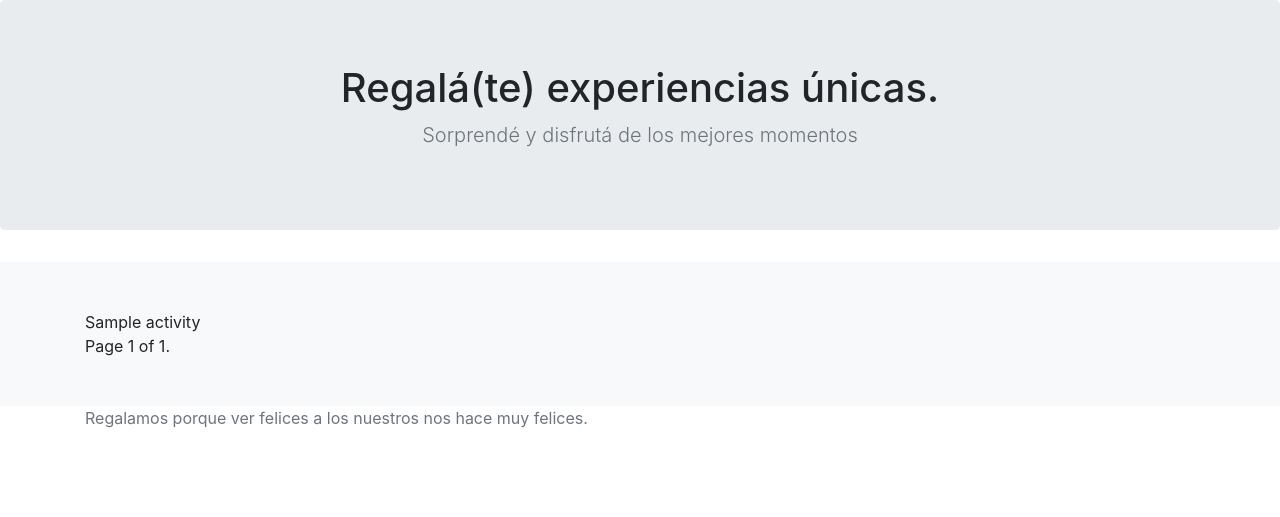
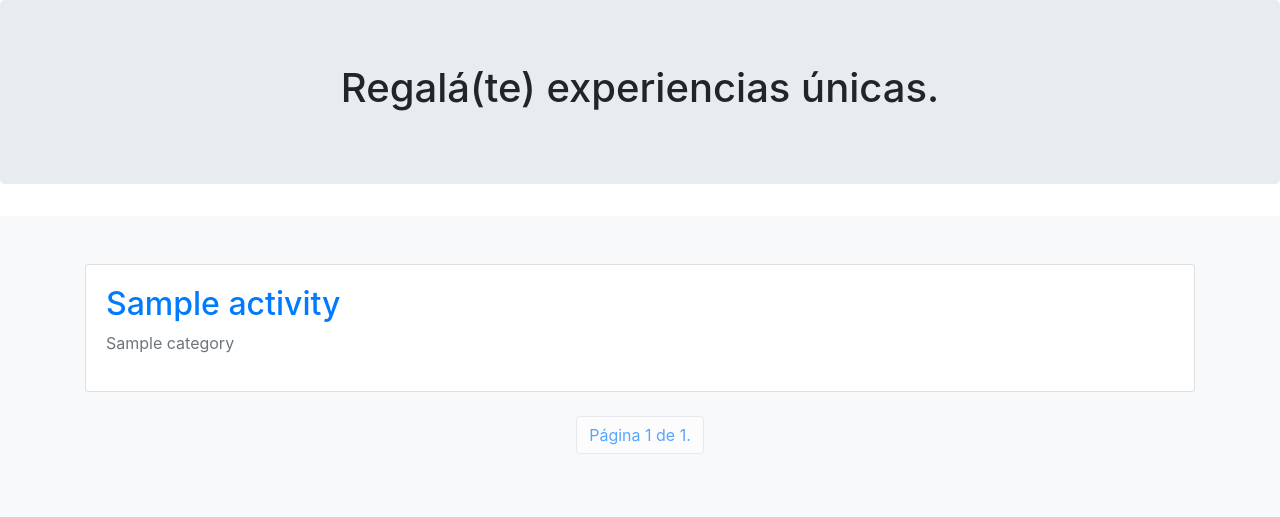
Before and after one commit to Bleumont/big_box, a Django app: page /box/1/activity/ in a window 1280 px wide. Shown: the part 56-573 px from the top of the page. Run offline with Django 3.2, Linux system fonts and the light colour scheme; tables that the repository leaves empty hold one stand-in row (values such as "Sample post"); some libraries are stand-ins or nearby versions.

Commit message:
fixed templates and views

```diff
--- a/bigbox/templates/bigbox/activities.html
+++ b/bigbox/templates/bigbox/activities.html
@@ -1,25 +1,38 @@
-{% extends 'bigbox/index.html' %}
+{% extends 'bigbox/index.html' %} {% block content %}
 
-{% block content %}
-{% for activity in box_activities %}
-{{ activity.name }}<br>
-{% endfor %}
+    {% for activity in box_activities %}
+        <div class="card mb-4 box-shadow" >
+            <div class="card-body">
+                <h2><a href="{% url 'single_box_activity' box.id activity.id %}">{{ activity.name }}</h2></a>
+                <p class="text-muted">{{ activity.category.name}}</p>
+            </div>
+        </div>
+    {% endfor %}
 
-<div class="pagination">
-    <span class="step-links">
+    <ul class="pagination justify-content-center">
+
         {% if box_activities.has_previous %}
-        <a href="?page=1">&laquo; Primera</a>
-        <a href="?page={{ box_activities.previous_page_number }}">Anterior</a>
+        <li class="page-item">
+            <a class="page-link" href="?page=1">&laquo;</a>
+        </li>
+        <li class="page-item">
+            <a class="page-link" href="?page={{ box_activities.previous_page_number }}"><</a>
+        </li>
         {% endif %}
 
-        <span class="current">
-            Page {{ box_activities.number }} of {{ box_activities.paginator.num_pages }}.
-        </span>
+        <li class="page-item">
+          <div class="page-link btn disabled">
+              Página {{ box_activities.number }} de {{ box_activities.paginator.num_pages }}.
+          </div>
+        </li>
 
         {% if box_activities.has_next %}
-        <a href="?page={{ box_activities.next_page_number }}">Siguiente</a>
-        <a href="?page={{ box_activities.paginator.num_pages }}">Ultima &raquo;</a>
+        <a class="page-link" href="?page={{ box_activities.next_page_number }}">></a>
+        <a class="page-link" href="?page={{ box_activities.paginator.num_pages }}">&raquo;</a>
+
         {% endif %}
-    </span>
+
+    </div>
+    {% endblock content %}
+  </div>
 </div>
-{% endblock content %}
--- a/bigbox/templates/bigbox/index.html
+++ b/bigbox/templates/bigbox/index.html
@@ -4,7 +4,6 @@
   <head>
     <meta charset="UTF-8" />
     <meta http-equiv="X-UA-Compatible" content="IE=edge" />
-    <link rel="stylesheet" href="{% static 'bigbox/styles.css' %}" />
     <title>BigBox Project</title>
     <meta
       name="viewport"
@@ -78,9 +77,6 @@
       <section class="jumbotron text-center">
         <div class="container">
           <h1 class="jumbotron-heading">Regalá(te) experiencias únicas.</h1>
-          <p class="lead text-muted">
-            Sorprendé y disfrutá de los mejores momentos
-          </p>
         </div>
       </section>
 
@@ -92,12 +88,6 @@
         </div>
       </div>
     </main>
-    <footer class="text-muted">
-      <div class="container">
-        <p class="float-right"></p>
-        <p>Regalamos porque ver felices a los nuestros nos hace muy felices.</p>
-      </div>
-    </footer>
 
     <script
       src="https://code.jquery.com/jquery-3.2.1.slim.min.js"
--- a/bigbox/urls.py
+++ b/bigbox/urls.py
@@ -4,7 +4,7 @@ from .views import *
 urlpatterns = [
     path('box/', all_boxes, name='all_boxes'),
     path('box/<int:box_id>/', BoxView.as_view(), name='single_box'),
-    path('box/<str:slug>/', BoxView.as_view(), name='search_by_slug'),
+    path('box/<str:slug>/', SlugSearch.as_view(), name='search_slug'),
     path('box/<int:box_id>/activity/', box_activities, name='box_activities'),
     path('box/<int:box_id>/activity/<int:activity_id>/', single_box_activity, name='single_box_activity'),
 ]
--- a/bigbox/views.py
+++ b/bigbox/views.py
@@ -1,7 +1,10 @@
+from django.db.models import query
+from django.db.models.fields import SlugField
 from django.shortcuts import render
 from django.core.paginator import Paginator
 from .models import Box, Activity
 from django.views import View
+
 
 def all_boxes(request):
     boxes = Box.objects.all()
@@ -9,17 +12,28 @@ def all_boxes(request):
 
     return render(request, 'bigbox/boxes.html', context)
 
+
 class BoxView(View):
     template_name = 'bigbox/box.html'
-    def get(self, request, box_id=None, slug=None, *args, **kwargs):
+    def get(self, request, box_id=None, *args, **kwargs):
         if box_id is not None:
             single_box = Box.objects.get(id=box_id)
             context = {'single_box': single_box, 'active': single_box.activities}
+
+        return render(request, self.template_name, context)
+
+
+class SlugSearch(View):
+    def get(self, request, slug=None):
         if slug is not None:
             slug_boxes = Box.objects.filter(slug__icontains=slug)
-            context = {'slug_boxes': slug_boxes}
+            if slug_boxes is None:
+                return render('No hay coincidencias.')
+            else:
+                context = {'slug_boxes': slug_boxes}
 
-        return render(request, self.template_name, context)
+        return render(request, 'bigbox/box.html', context)
+
 
 def box_activities(request, box_id):
     box_activity = Box.objects.get(id=box_id)
@@ -27,9 +41,10 @@ def box_activities(request, box_id):
     paginator = Paginator(activity_list, 20)
     page = request.GET.get('page')
     activities = paginator.get_page(page)
-    context = {'box_activities': activities}
+    context = {'box_activities': activities, 'box': box_activity}
 
     return render(request, 'bigbox/activities.html', context)
+
 
 def single_box_activity(request, box_id, activity_id):
     box = Box.objects.get(id=box_id)
--- a/bigbox_test/settings.py
+++ b/bigbox_test/settings.py
@@ -10,9 +10,9 @@ DEBUG = env('DEBUG')
 
 SECRET_KEY = env('SECRET_KEY')
 
-DEBUG = True
+DEBUG = False
 
-ALLOWED_HOSTS = []
+ALLOWED_HOSTS = ['127.0.0.1', 'bigbox-test.herokuapp.com']
 
 
 # Application definition
```
Also changed, not shown: bigbox/templates/bigbox/activity.html (+8 -17 lines), bigbox/templates/bigbox/box.html (+11 -8 lines), bigbox/templates/bigbox/boxes.html (+37 -15 lines), bigbox/static/bigbox/styles.css (added).
